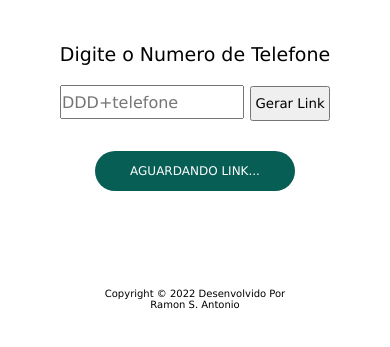
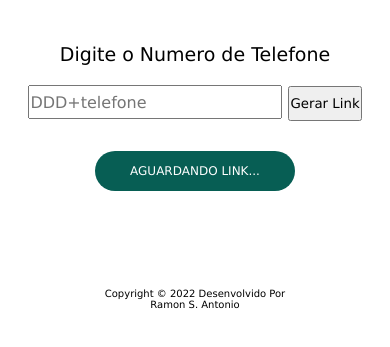
Before and after one commit to ramonsantonio/zap, a plain HTML site: page index.html in a window 390 px wide. Shown: the part 123-470 px from the top of the page. Drawn offline with Linux system fonts and the light colour scheme.

Commit message:
correção bug

```diff
--- a/media-query.css
+++ b/media-query.css
@@ -40,16 +40,18 @@
 
         height: 30px;
         font-size: 1rem;
-        width: 180px;
+        width: 250px;
         margin: auto;
+
 
     }
 
     input{
 
-        width: 80px;
+        background-color: none;
 
     }
+
 
     #link1{
 
```
